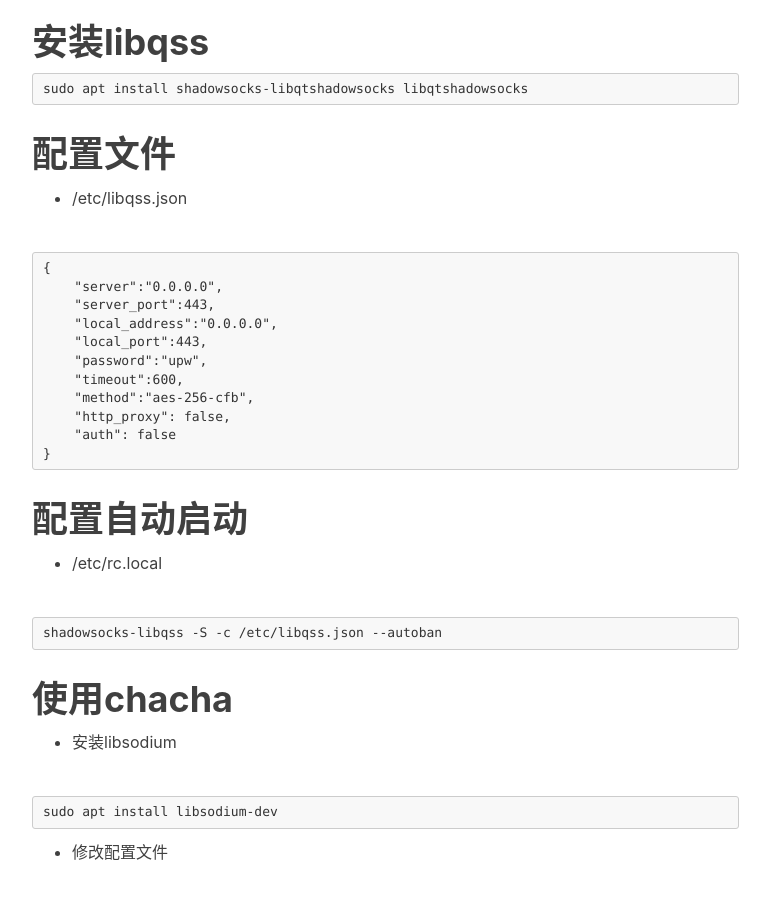
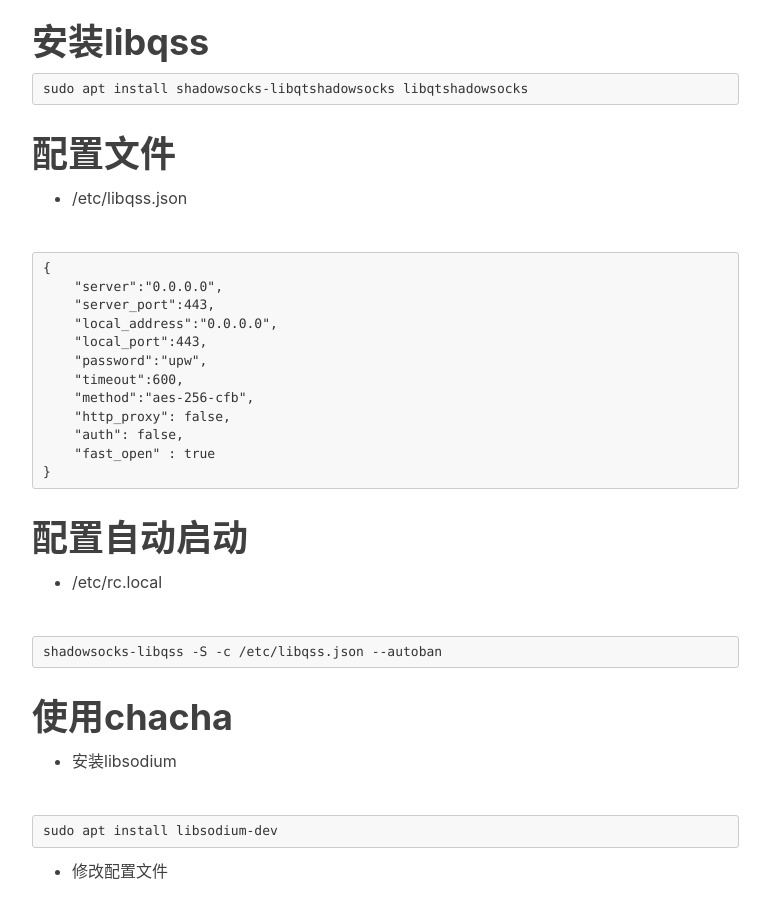
Before and after one commit to bodhisky/fayuu-win-jekyll, a Jekyll site: the page built from _posts/2017-10-11-libqss.markdown, in a window 1280 px wide and 900 px high, scrolled down 680 px. Shown: the whole window, without its empty margins (233-1003 px from the left). Built offline with Jekyll 4.4.1, drawn with Linux system fonts in a browser that asks for light colours; nearby versions of some CDN libraries; comment, search, counter and statistics services are not loaded.

Commit message:
Update 2017-10-11-libqss.markdown

````diff
--- a/_posts/2017-10-11-libqss.markdown
+++ b/_posts/2017-10-11-libqss.markdown
@@ -38,7 +38,8 @@ sudo apt install shadowsocks-libqtshadowsocks libqtshadowsocks
     "timeout":600,
     "method":"aes-256-cfb",
     "http_proxy": false,
-    "auth": false
+    "auth": false,
+    "fast_open" : true
 }
 ```
 
````
